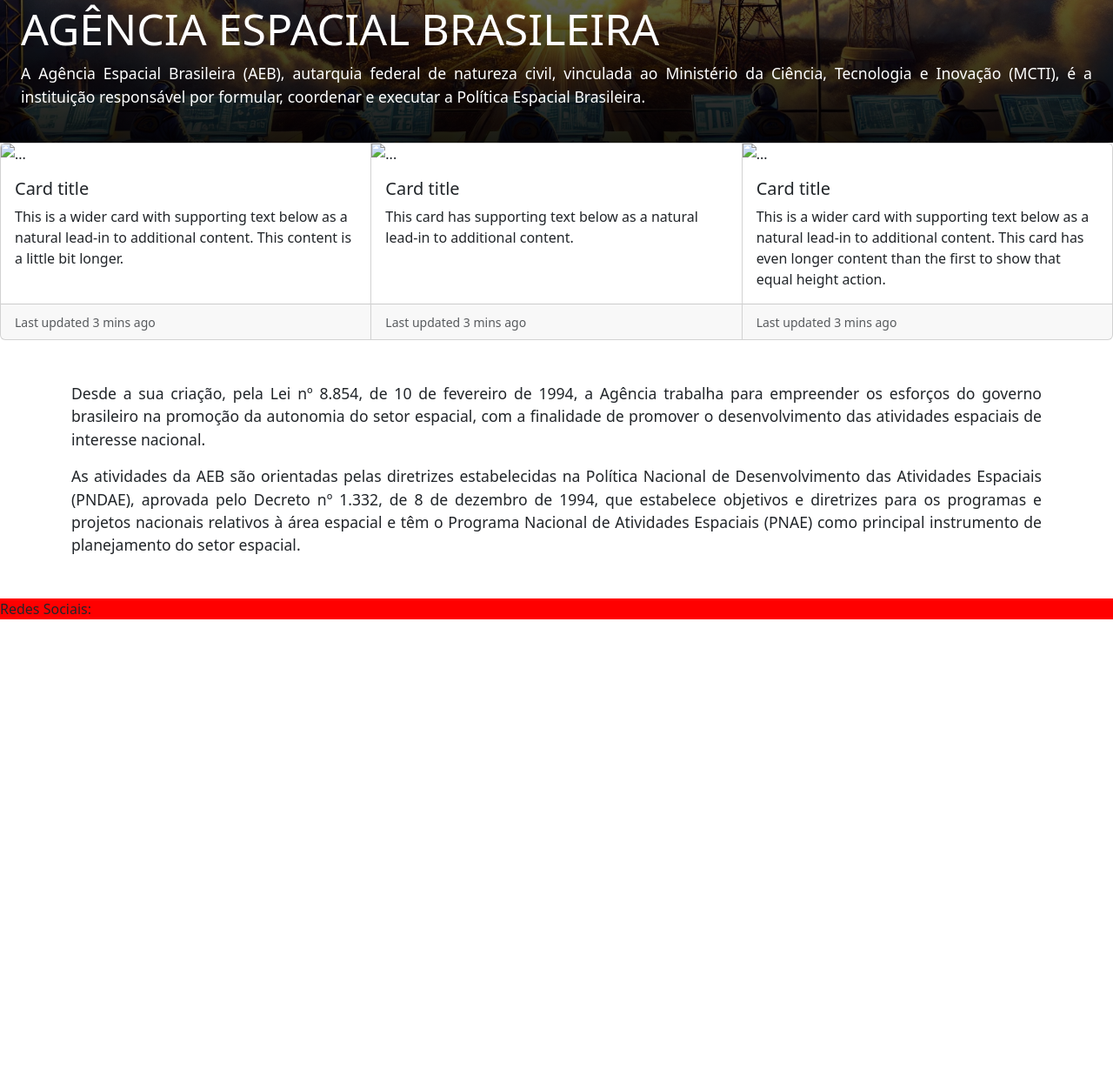
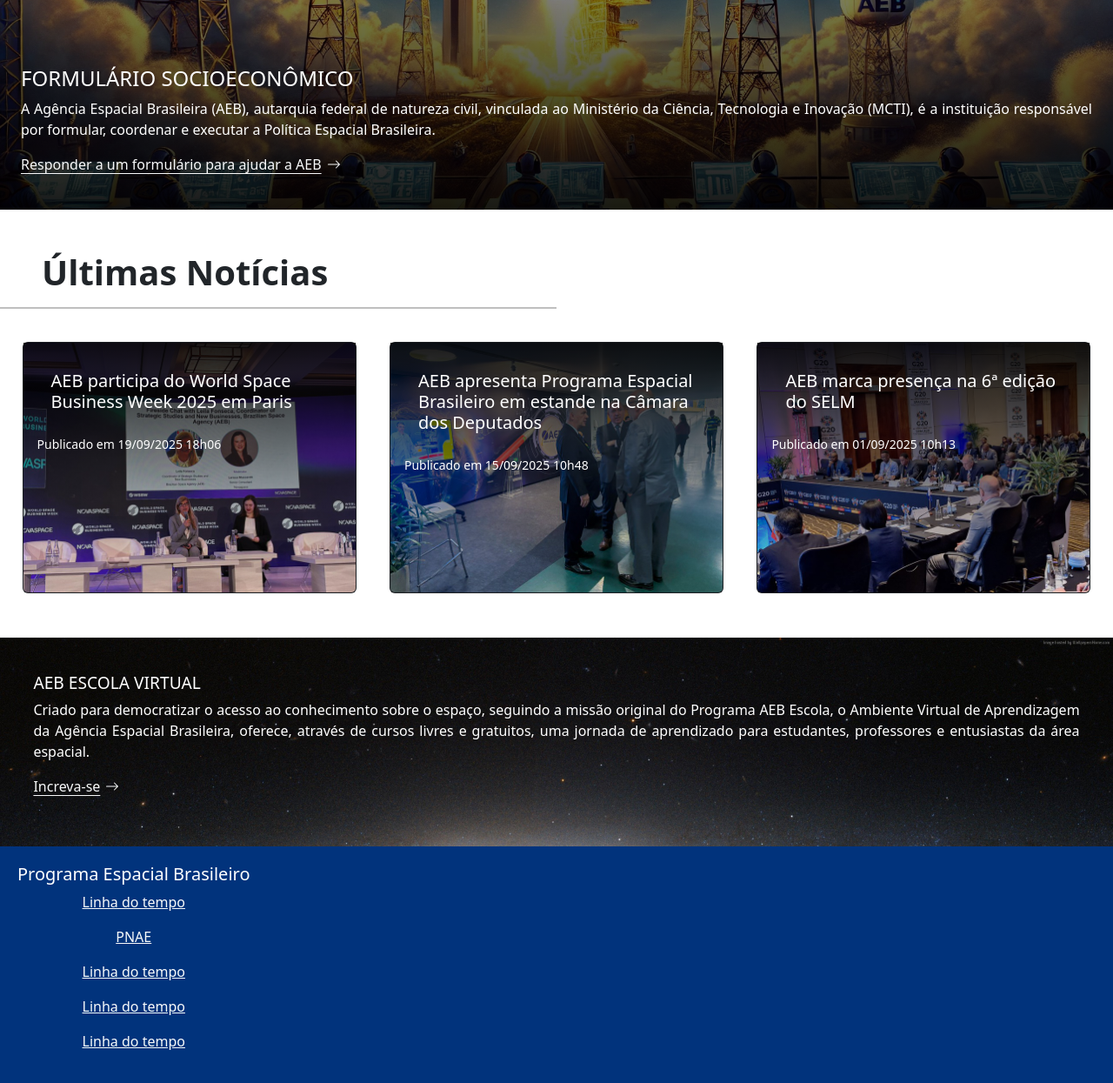
Before and after one commit to SojuEu/NASAB, a plain HTML site: page index.html in a window 1280 px wide. Shown: the part 462-1707 px from the top of the page at 87% size. Before the commit the page ends 1190 px from the top, so only its background shows below. Drawn offline with Linux system fonts and the light colour scheme.

Commit message:
melhorando o index e add coisas as noticias

```diff
--- a/css/style.css
+++ b/css/style.css
@@ -1,66 +1,84 @@
 body {
-    box-sizing: border-box;
+  box-sizing: border-box;
 
 }
 
 .navbar {
   /* Transição suave do scroll */
-    transition: top 0.3s;
-    position: sticky;
+  transition: top 0.3s;
+  position: sticky;
 }
 
-.navbar-brand:hover{
- transition: transform 0.3s ease;
- transform:  scale(1.1); /* Aumenta 10% */;
-}
-.nav-item:hover{
-  .nav-link{
-  color: white;
-  }
-  background-color: rgba(1, 51, 124, 0.9);
-  border-radius: 30px;
+.navbar-brand:hover {
+  transition: transform 0.3s ease;
+  transform: scale(1.1);
+  /* Aumenta 10% */
+  ;
 }
 
-.verde-cor:hover{
-  background-color: rgba(3, 105, 31, 0.8);
-  color: white;
+
+
+
+.textojustificado {
+  text-align: justify;
 }
 
-.amarelo-cor:hover{
-  background-color: rgba(255, 223, 0, 0.8);
-  color: black;
-  .nav-link{
-  color: rgb(0, 0, 0);
-  }
+.noticias {
+  width: 100%;
+  display: flex;
+  flex-direction: row;
+  align-items: center;
+  justify-content: space-evenly;
+  gap: 1%;
+  margin-top: 3%;
+  margin-bottom: 1%;
 }
 
-.dropdown-item:hover{
-  background-color: rgba(255, 223, 0, 0.8);
+.escola-aviso {
+  margin-top: 4%;
+  display: flex;
+  padding: 3%;
+  justify-content: center;
+  width: 50%;
   color: white;
+  flex-direction: column;
 }
 
-header{
+.noticias .card {
+  position: relative;
+  max-width: 30%;
+}
+
+.footer-couple {
   display: flex;
+  flex-direction: column;
+  justify-content: center;
+  align-items: center;
+}
 
-  justify-content:end;
-  width: 100%;
+.footer-align {
+  display: flex;
+  flex-direction: row;
+  align-items: center;
+  padding: 20px;
   color: white;
-  flex-direction: column;
   background-color: rgba(1, 51, 124);
 }
 
-.textojustificado{
-  font-size: 1.1rem;
-  text-align: justify;
-}
+@media only screen and (max-width: 900px) {
+  header {
+    flex-direction: column;
+  }
 
-footer{
-  background-color: red;
-}
-
-@media only screen and (max-width: 800px) {
-  header{
+  .noticias {
     flex-direction: column;
+    height: auto;
+    background-color: rgba(240, 240, 240, 0.8);
+    gap: 20px;
 
   }
+
+  .noticias .card {
+    max-width: 87%;
+  }
 }
--- a/index.html
+++ b/index.html
@@ -17,12 +17,60 @@
         background-size: cover;
         background-repeat: no-repeat;
         width: 100%;
+        margin-top: 6%;
+        display: flex;
+        justify-content: end;
+        width: 100%;
+        color: white;
+        flex-direction: column;
+
+    }
+
+
+    /* imagem atrás (para garantir que o degradê fique acima dela) */
+    .card .card-img {
+        display: block;
+        width: 100%;
+        height: 100%;
+        object-fit: cover;
+        position: relative;
+        z-index: 0;
+    }
+
+    /* degradê preto cobrindo a imagem, mas abaixo do texto */
+    .card::before {
+        content: "";
+        position: absolute;
+        inset: 0;
+        background: linear-gradient(to bottom, rgba(0, 0, 0, 0.9), rgba(0, 0, 0, 0));
+        z-index: 1;
+        pointer-events: none;
+    }
+
+    /* garante que o texto do overlay fique por cima do degradê */
+    .card .card-img-overlay {
+        position: absolute;
+        top: 0;
+        left: 0;
+        right: 0;
+        bottom: 0;
+        z-index: 2;
+        color: white;
+        /* só por segurança */
+    }
+
+    .escola-aviso {
+        background-image: url('img/galaxia.jpg');
+        min-height: 30vh;
+        background-size: cover;
+        background-repeat: no-repeat;
+        color: white;
     }
 </style>
 
 <body>
 
-    <nav class="navbar navbar-expand-lg bg-body-tertiary">
+    <nav class="navbar navbar-expand-lg bg-body-tertiary nav-underline">
         <div class="container-fluid">
             <a class="navbar-brand" href="index.html">
                 <img src="img/logo-do-site.png" alt="Logo AEB" width="40" height="auto">
@@ -34,24 +82,24 @@
             <div class="collapse navbar-collapse" id="navbarScroll">
                 <ul class="navbar-nav me-auto my-2 my-lg-0 navbar-nav-scroll" style="--bs-scroll-height: 100px;">
                     <li class="nav-item ">
-                        <a class="nav-link active" aria-current="page" href="#">Página Inicial</a>
+                        <a class="nav-link active" aria-current="page" href="index.html">Página Inicial</a>
                     </li>
                     <li class="nav-item verde-cor">
-                        <a class="nav-link " href="#">Notícias</a>
+                        <a class="nav-link " href="noticias.html">Notícias</a>
                     </li>
 
                     <li class="nav-item dropdown amarelo-cor">
-                        <a class="nav-link dropdown-toggle" href="#" role="button" data-bs-toggle="dropdown"
+                        <a class="nav-link dropdown-toggle" href="escola.html" role="button" data-bs-toggle="dropdown"
                             aria-expanded="false">
                             Escola
                         </a>
                         <ul class="dropdown-menu">
-                            <li><a class="dropdown-item" href="#">Cursos</a></li>
-                            <li><a class="dropdown-item" href="#">Notícias</a></li>
+                            <li><a class="dropdown-item" href="cursos.html">Cursos</a></li>
+                            <li><a class="dropdown-item" href="noticias-escola.html">Notícias</a></li>
                             <li>
                                 <hr class="dropdown-divider">
                             </li>
-                            <li><a class="dropdown-item" href="#">Inscrições</a></li>
+                            <li><a class="dropdown-item" href="inscricoes.html">Inscrições</a></li>
                         </ul>
                     </li>
                     <li class="nav-item">
@@ -64,84 +112,123 @@
         </div>
     </nav>
 
+    <article>
 
 
         <header class="p-4">
 
-        <h1 style="font-size: 50px;">AGÊNCIA ESPACIAL BRASILEIRA</h1>
+            <h4 style="font-size: 150%;"> FORMULÁRIO SOCIOECONÔMICO </h4>
             <p class="textojustificado">
                 A Agência Espacial Brasileira (AEB), autarquia federal de natureza civil, vinculada ao Ministério da
                 Ciência, Tecnologia e Inovação (MCTI), é a instituição responsável por formular, coordenar e
                 executar a
                 Política Espacial Brasileira.
             </p>
+
+
+            <p>
+                <a class="icon-link icon-link-hover link-light" href="formulario_socioeconomico.html">
+                    Responder a um formulário para ajudar a AEB
+                    <svg xmlns="http://www.w3.org/2000/svg" class="bi" viewBox="0 0 16 16" aria-hidden="true">
+                        <path
+                            d="M1 8a.5.5 0 0 1 .5-.5h11.793l-3.147-3.146a.5.5 0 0 1 .708-.708l4 4a.5.5 0 0 1 0 .708l-4 4a.5.5 0 0 1-.708-.708L13.293 8.5H1.5A.5.5 0 0 1 1 8z" />
+                    </svg>
+                </a>
+            </p>
+
+
+
+
             </div>
 
         </header>
 
-    <article>
-        <div class="card-group">
-            <div class="card">
-                <img src="..." class="card-img-top" alt="...">
-                <div class="card-body">
-                    <h5 class="card-title">Card title</h5>
-                    <p class="card-text">This is a wider card with supporting text below as a natural lead-in to
-                        additional content. This content is a little bit longer.</p>
+        <div>
+            <h1 class="m-5 mb-0"><b>Últimas Notícias</b></h1>
+            <hr style="border: 1px solid #000; width: 50%;">
+
         </div>
-                <div class="card-footer">
-                    <small class="text-body-secondary">Last updated 3 mins ago</small>
+        <div class="noticias">
+
+
+            <div class="card text-bg-dark">
+                <img src="./img/noticia1.jpeg" class="card-img" alt="...">
+                <div class="card-img-overlay">
+                    <h5 class="card-title p-3">AEB participa do World Space Business Week 2025 em Paris</h5>
+                    <p class="card-text"><small>Publicado em 19/09/2025 18h06</small></p>
                 </div>
             </div>
-            <div class="card">
-                <img src="..." class="card-img-top" alt="...">
-                <div class="card-body">
-                    <h5 class="card-title">Card title</h5>
-                    <p class="card-text">This card has supporting text below as a natural lead-in to additional content.
+
+            <div class="card text-bg-dark">
+                <img src="./img/noticia2.jpeg" class="card-img" alt="...">
+                <div class="card-img-overlay">
+                    <h5 class="card-title p-3">AEB apresenta Programa Espacial Brasileiro em estande na Câmara dos
+                        Deputados</h5>
+                    <p class="card-text"><small>Publicado em 15/09/2025 10h48</small></p>
+                </div>
+            </div>
+
+            <div class="card text-bg-dark">
+                <img src="./img/noticia3.jpeg" class="card-img h-100" alt="...">
+                <div class="card-img-overlay">
+                    <h5 class="card-title p-3">AEB marca presença na 6ª edição do SELM</h5>
+                    <p class="card-text"><small>Publicado em 01/09/2025 10h13</small></p>
+                </div>
+            </div>
+
+        </div>
+        <!-- FIM NOTICIAS -->
+
+
+
+
+        <div class="escola-aviso" style="width: 100%;">
+            <h4 style="font-size: 120%;">AEB ESCOLA VIRTUAL</h4>
+            <p class="textojustificado">
+                Criado para democratizar o acesso ao conhecimento sobre o espaço, seguindo a missão original do Programa
+                AEB Escola, o Ambiente Virtual de Aprendizagem da Agência Espacial Brasileira, oferece, através de
+                cursos livres e gratuitos, uma jornada de aprendizado para estudantes, professores e entusiastas da área
+                espacial.
+            </p>
+            <p>
+                <a class="icon-link icon-link-hover link-light" href="formulario_login.html">
+                    Increva-se
+                    <svg xmlns="http://www.w3.org/2000/svg" class="bi" viewBox="0 0 16 16" aria-hidden="true">
+                        <path
+                            d="M1 8a.5.5 0 0 1 .5-.5h11.793l-3.147-3.146a.5.5 0 0 1 .708-.708l4 4a.5.5 0 0 1 0 .708l-4 4a.5.5 0 0 1-.708-.708L13.293 8.5H1.5A.5.5 0 0 1 1 8z" />
+                    </svg>
+                </a>
             </p>
         </div>
-                <div class="card-footer">
-                    <small class="text-body-secondary">Last updated 3 mins ago</small>
-                </div>
-            </div>
-            <div class="card">
-                <img src="..." class="card-img-top" alt="...">
-                <div class="card-body">
-                    <h5 class="card-title">Card title</h5>
-                    <p class="card-text">This is a wider card with supporting text below as a natural lead-in to
-                        additional content. This card has even longer content than the first to show that equal height
-                        action.</p>
-                </div>
-                <div class="card-footer">
-                    <small class="text-body-secondary">Last updated 3 mins ago</small>
-                </div>
-            </div>
-        </div>
-    </article>
-
-    <!-- inicio div central de texto -->
-    <div class="container mt-5 mb-5 textojustificado">
 
 
-        <p>
-            Desde a sua criação, pela Lei nº 8.854, de 10 de fevereiro de 1994, a Agência trabalha para
-            empreender
-            os esforços do governo brasileiro na promoção da autonomia do setor espacial, com a finalidade de
-            promover o desenvolvimento das atividades espaciais de interesse nacional.
-        </p>
-        <p>
-            As atividades da AEB são orientadas pelas diretrizes estabelecidas na Política Nacional de
-            Desenvolvimento das Atividades Espaciais (PNDAE), aprovada pelo Decreto nº 1.332, de 8 de dezembro
-            de 1994, que estabelece objetivos e diretrizes para os programas e projetos nacionais relativos à
-            área espacial e têm o Programa Nacional de Atividades Espaciais (PNAE) como principal instrumento de
-            planejamento do setor espacial.
-        </p>
-    </div>
-    <!-- fim div central de texto -->
+
+    </article>
 
 
     </header>
     <footer>
-        <p>Redes Sociais:</p>
+
+        <div class="footer-align">
+            <div class="footer-couple">
+                <h5>Programa Espacial Brasileiro</h5>
+                <p><a href="https://www.gov.br/aeb/pt-br/programa-espacial-brasileiro/linha-do-tempo"
+                        class="link-light">Linha do tempo</a></p>
+                <p><a href="https://www.gov.br/aeb/pt-br/programa-espacial-brasileiro/programa-nacional-de-atividades-espaciais"
+                        class="link-light">PNAE</a></p>
+                <p><a href="https://www.gov.br/aeb/pt-br/programa-espacial-brasileiro/linha-do-tempo"
+                        class="link-light">Linha do tempo</a></p>
+                <p><a href="https://www.gov.br/aeb/pt-br/programa-espacial-brasileiro/linha-do-tempo"
+                        class="link-light">Linha do tempo</a></p>
+                <p><a href="https://www.gov.br/aeb/pt-br/programa-espacial-brasileiro/linha-do-tempo"
+                        class="link-light">Linha do tempo</a></p>
+            </div>
+            <div class="footer-couple">
+            </div>
+
+        </div>
+
+
     </footer>
 
     <!-- Java scrip links -->
```
Also changed, not shown: noticias.html (added, +216 -0 lines), img/foguete.webp (added), img/gov.br.png (added), img/instagram-logo.png (added), img/noticia1.jpeg (added), img/noticia2.jpeg (added), img/noticia3.jpeg (added), img/noticia3.png (added). Lines whose indentation alone changed are shown as unchanged.
